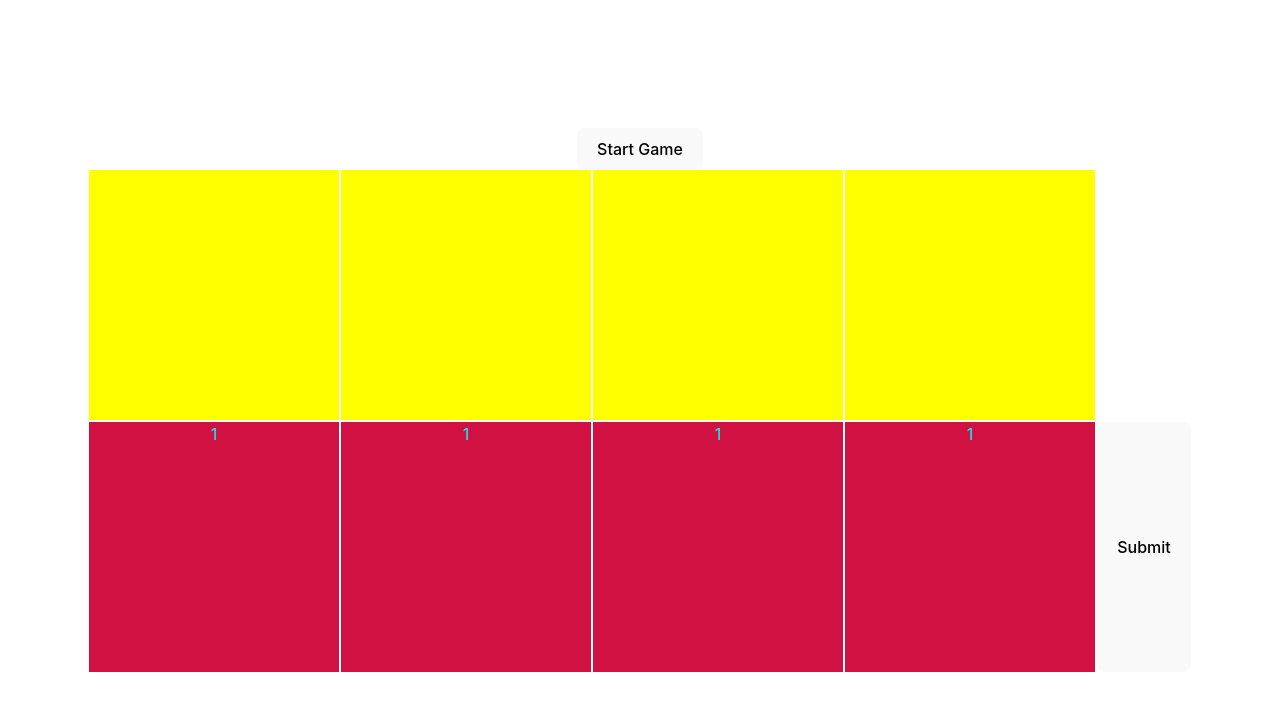
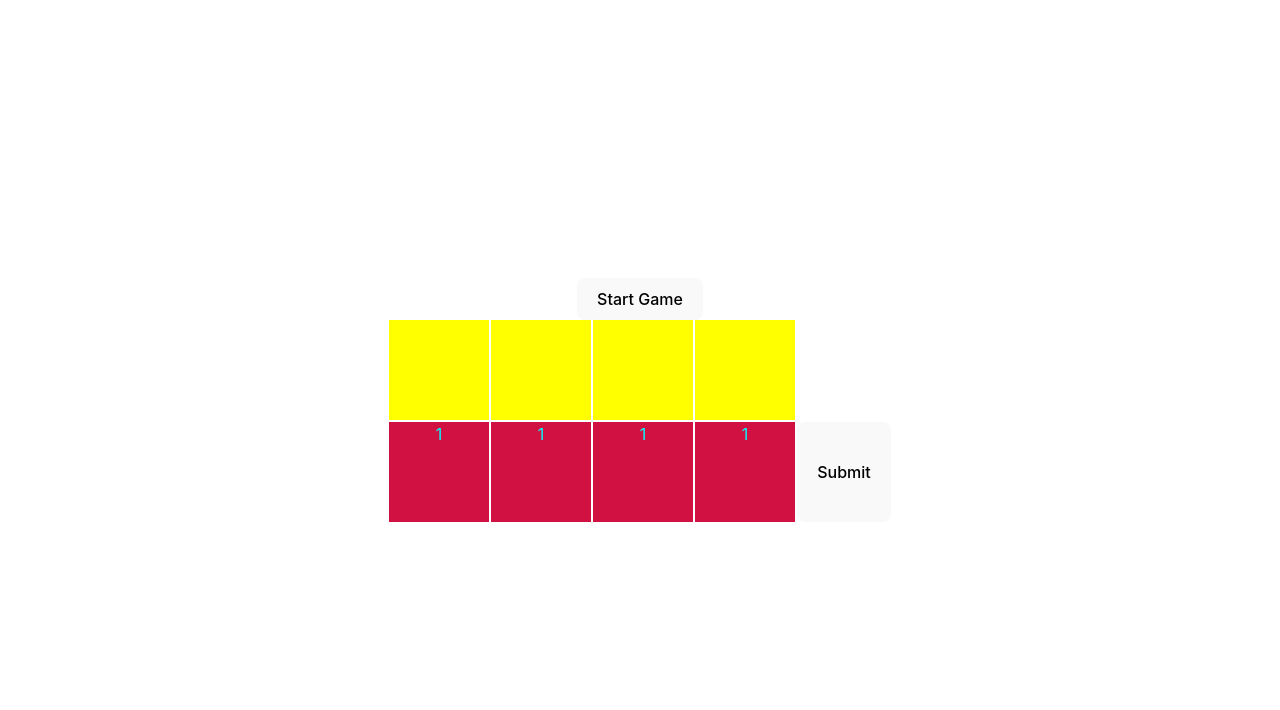
Before and after one commit to nikolaos-konstan/Mastermind, a React (Vite) app: page / in a window 1280 px wide. Shown: the top 710 px of the page. Built offline with nearby package versions, Linux system fonts and the light colour scheme.

Commit message:
pre grid

```diff
--- a/src/App.css
+++ b/src/App.css
@@ -24,6 +24,6 @@
 .square {
   background-color: yellow; /* Adjust the background color of the squares */
   color: aqua;
-  width: 250px;
-  height: 250px;
+  width: 100px;
+  height: 100px;
 }
--- a/src/App.jsx
+++ b/src/App.jsx
@@ -14,10 +14,9 @@ function App() {
     "#ffc425",
     "#d696bb",
   ];
-  //submit a combination
-  // const handleSubmit = () => {
-  //   console.log("submitted");
-  // };
+  // store the submitted lines and break them into groups in order to map them
+  const [submittedLines, setSubmittedLines] = useState([]);
+  console.log("the submitted lines are " + submittedLines);
 
   //Generate Secret Combination
   const generateRandomArray = () => {
@@ -34,8 +33,9 @@ function App() {
   if (hiddenCombination.length > 0) {
     gameStart = <button onClick={generateRandomArray}>Restart Game</button>;
   }
-
+  //submit a combination and compare
   const submitCombo = (combo) => {
+    setSubmittedLines((prevArray) => [...prevArray, combo]);
     console.log("the submitted combo is " + combo);
     if (combo.length !== hiddenCombination.length) {
       throw new Error("Arrays must be of the same size");
--- a/src/Components/TryLine.jsx
+++ b/src/Components/TryLine.jsx
@@ -27,7 +27,6 @@ export const TryLine = ({ colours, submitCombo }) => {
 
   const handleSubmit = () => {
     submitCombo(submittedCombination);
-    console.log(submittedCombination);
   };
 
   return (
```
